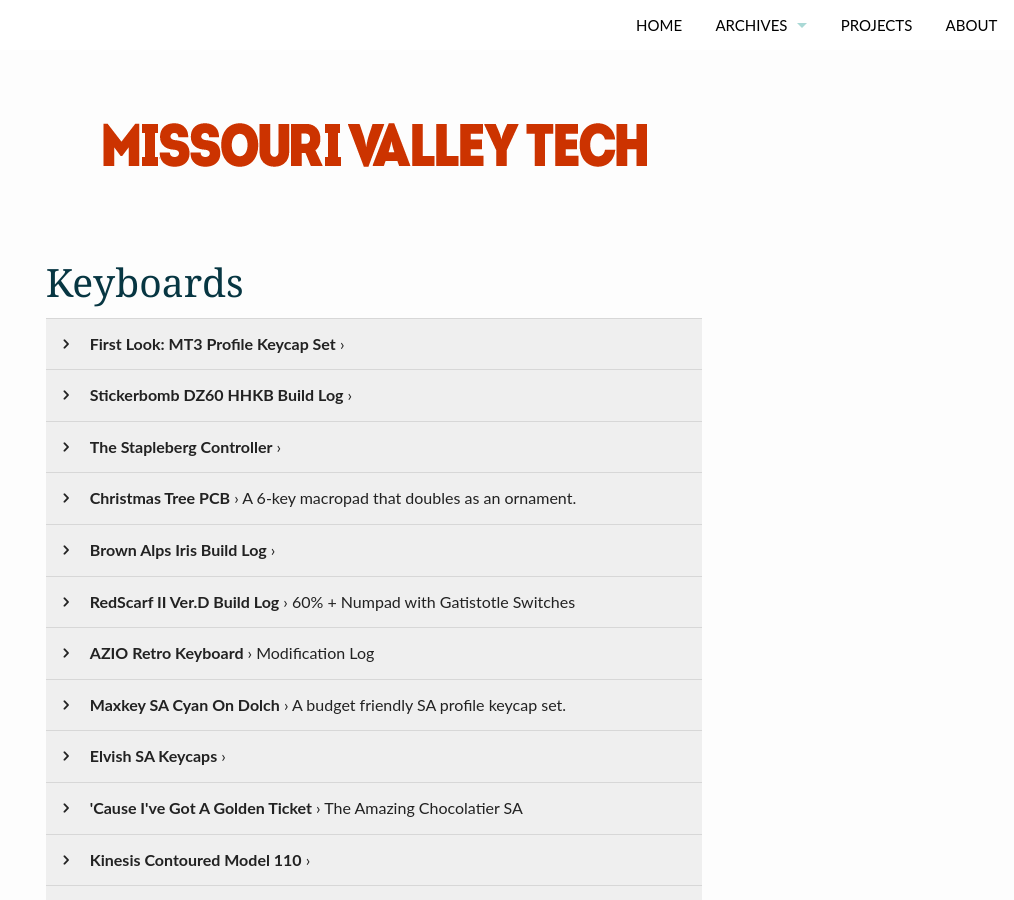
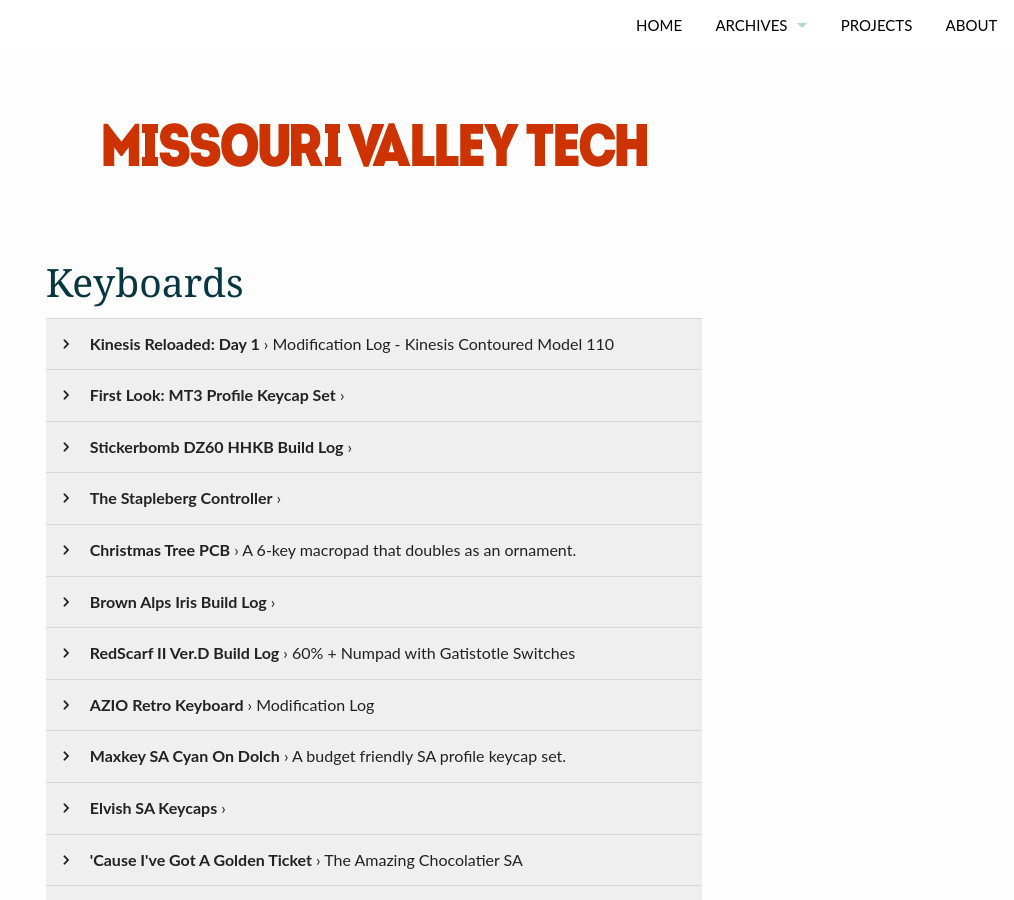
Before and after one commit to missourivalleytech/missourivalleytech.github.io, a Jekyll site: the page built from pages/Categories/keyboards.md, in a window 1280 px wide and 900 px high. Shown: the whole window, without its empty margins (266-1280 px from the left). Built offline with Jekyll 4.4.1, drawn with Linux system fonts in a browser that asks for light colours; nearby versions of some CDN libraries; some of the changed lines change nothing that is shown.

Commit message:
Kinesis Reloaded Day 1 Post

```diff
--- a/_posts/2018/2018-01-05-The-Stapleberg-Controller.md
+++ b/_posts/2018/2018-01-05-The-Stapleberg-Controller.md
@@ -15,6 +15,7 @@
 breadcrumb: true
 comments: true
 ---
+Previously: [Kinesis Contoured]({{ site.baseurl }}/keyboards/2017-02-09-Kinesis-Countoured-Model-110)
 
 <center>
 <a href="https://imgur.com/EIQ8fod.jpg" data-fancybox>
@@ -38,5 +39,7 @@
 
 In order to complete this rebuild, I'll likely need to replace every single internal component in my Model 110, but the result will be a fully modern, fully programmable keyboard.
 
+Next: [Kinesis Reloaded: Day 1]({{ site.baseurl }}/keyboards/KINESIS-RELOADED-POST)
+
 ---
 <p align="right">Typed on Dasher & Dancer DZ60</p>
--- /dev/null
+++ b/_posts/2018/2018-01-30-Kinesis-Reloaded-Day-1.md
@@ -0,0 +1,81 @@
+---
+layout: page
+title: "Kinesis Reloaded: Day 1"
+subheadline: "Modification Log - Kinesis Contoured Model 110"
+teaser: "After a year of making small plans and acquiring parts (namely a Stapleberg controller), I was ready to start modifications to the Kinesis. Last Sunday was Day 1 of a multi-part project. These modifications will completely rebuild the Kinesis from the ground up. When I'm done, the only thing that will remain from the original board is the case."
+author: Morgan
+categories:
+  - keyboards
+image:
+    title:
+    homepage:
+    thumb:
+    caption:
+    caption_url:
+breadcrumb: true
+comments: true
+---
+Previously: [The Stapleberg Controller]({{ site.baseurl }}/keyboards/2018-01-05-The-Stapleberg-Controller)
+
+<center>
+<a href="https://imgur.com/etkYCa3.jpg" data-fancybox>
+	<img src="https://imgur.com/etkYCa3.jpg" alt="" />
+</a></center>
+
+It was roughly a year ago that I acquired a ~1995 [Kinesis Contoured Model 110 keyboard]({{ site.baseurl }}/keyboards/2017-02-09-Kinesis-Countoured-Model-110). Like many people, my first time seeing a Kinesis was in [Men and Black](https://www.reddit.com/r/MechanicalKeyboards/comments/27vkcg/keyboard_spotting_i_was_just_watching_men_in/). With its crazy design and sculpted keywells, I was really interested in this keyboard even then, long before I turned into a keyboard wonk. When I got this white Kinesis Contoured a year ago it wasn't fully functional, but I was happy just to have it. Even if I never did anything with it, the Kinesis is a fun board to put on the wall.
+
+After a year of making small plans and acquiring parts (namely a [Stapleberg controller]({{ site.baseurl }}/keyboards/2018-01-05-The-Stapleberg-Controller)), I was ready to start modifications to the Kinesis. Last Sunday was Day 1 of a multi-part project. These modifications will completely rebuild the Kinesis from the ground up. When I'm done, the only thing that will remain from the original board is the case.
+
+##### Project Goals
+
++ Replace factory Cherry MX Brown switches with tactile Otemu Ice switches.
++ Replace period keywell and thumb cluster PCBs with modern (Stapleberg compatible) PCBs.
++ Replace factory control electronics with Stapleberg controller.
++ Add RGB underglow.
+
+#### Day 1
+
+On Sunday I was at my workbench for nearly 8 hours - I only completed my two goals. Of course, desoldering two complete boards, then soldering in ~80 some switches does take quite a bit of time. Now that I'm halfway done, I'm hoping the remaining half can _also_ be done in a day.
+
+The first order of business on Sunday was extracting the modern PCBs from a Kinesis Advantage. My white Kinesis Contoured is old enough that its internal design and circuitry is entirely different from the modern-day Advantage boards. As a result of these differences, the programmable Stapleberg controller is not compatible with the Contoured's circuitry. I could've alleviated myself all the headache of desoldering by just buying raw PCBs directly from Kinesis, but in the end the cost difference between raw parts and a used Kinesis Advantage was negligible. The route I chose was a lot more work, but I have the benefit of an entire spare Kinesis case for future projects.
+
+<center>
+<a href="https://imgur.com/BvOCehU.jpg" data-fancybox>
+	<img src="https://imgur.com/BvOCehU.jpg" alt="" />
+</a></center>
+
+To extract the PCBs, I first disassembled the Kinesis, whipped out my trusty [desoldering iron](http://amzn.to/2BEEmbC), then got to the business of desoldering the switches. I've desoldered quite a few keyboards in my time, but this was definitely the most difficult yet. For one, the Kinesis' matrix diodes are _inside_ the switches - so there's double the desoldering work to do just to remove a switch; secondly, the curved keywells make it very difficult to actually desolder the pins without damaging anything. It took me quite a long time just to get the solder out, then the same amount of time to actually get the keywell PCBs off without totally wrecking them. Despite all my caution, I did still damage the PCBs in several places, so patch wires were needed when I got to reassembly. I can't say that I'm too desperately surprised that the PCBs took some damage - unlike any other keyboard PCBs, these are flexible, so quite a bit thinner than anything else out there.
+
+After removing the switches from the Advantage's keywells, I repeated the same process on the white Contoured's keywells. With the contoured I threw caution to the wind, knowing that I wouldn't be able to reuse the PCBs. Without care about the PCBs (since they'd be trashed anyway) the desoldering was much faster and smoother.
+
+With the white Contoured's keywell bare, I installed the 75g Otemu Ice switches that I'll be using in this build. Otemu has come a long way in the past few years. Just 3 years ago every Otemu switch I tried was absolutely terrible; these new Ice switches are very nice, and make a great budget alternative to Zealios. The Ice switches are pretty smooth, and very tactile. Not as good as Zealios, but still pretty good (considering they're half the price).
+
+<center>
+<a href="https://imgur.com/MWypm7A.jpg" data-fancybox>
+	<img src="https://imgur.com/MWypm7A.jpg" alt="" />
+</a></center>
+
+Next, were diodes. I've got a lot of experience working with diodes, many previous builds (Alps64, ErgoDox, Iris) have used them. Typically with diodes there is a dedicated through-hole space for them _next to_ the switch, with the Kinesis PCBs, the diode holes are _right under_ the switch. I decided that unlike Kinesis, I wouldn't put diodes inside my switches; if I ever wanted to change the switch type the desoldering work would be hell. I opted instead to put the diodes on the opposite side of the PCB and have them poke through. It took a bit to verify that my diode orientation was correct, but soldering them in was mostly painless. I did need to cut the soldered legs on the switch side of the PCB down totally flush, so the switches wouldn't be interfered with by the diode legs poking out from the PCB.
+
+<center>
+<a href="https://i.imgur.com/9aP2Bp1.jpg" data-fancybox>
+	<img src="https://i.imgur.com/9aP2Bp1.jpg" alt="" />
+</a></center>
+
+With diodes soldered and the PCBs prepped, I started the task of soldering the PCB on to the switches. Funny...typically I think of soldering switches to the PCB, but for this build it's quite the opposite. The switches are first installed in the keywell plate, then the PCB is bent over the switches and soldered into place. This soldering work is complicated and time consuming, but after some creative work (holding the flexible PCB down as I soldered) I was able to get it done.
+
+<center>
+<a href="https://i.imgur.com/SGtZS3S.jpg" data-fancybox>
+	<img src="https://i.imgur.com/SGtZS3S.jpg" alt="" />
+</a></center>
+
+As stated above, I did a decent amount of damage to the donor PCBs when I removed them from the Advantage. I needed a total of **9** patch wires to get the PCBs functional again. It's been ages since I've needed to patch a circuit board - I think the last time was my very first keyboard, an Alps64. This patch work proved to be quite challenging. The matrix on the Kinesis aren't laid out like any other keyboard I've worked with, and with no reference material or spare PCBs to inspect, it took a lot of trial and error to get the first keywell functional. The second keywell was a lot easier as I took photos of both sides of the PCB _before_ I soldered it into place. The lesson learned is that I shouldn't try to wing repairs when I know they'll be necessary. Any future projects that I go into know I'll need to perform repairs - I'll document prior to soldering anything in place.
+
+The last step in this process was to solder in new switches on the thumb clusters. These little PCBs are just like standard PCBs, so the process was quick and painless.
+
+Going into the work on Sunday, I'd really hoped to get the project _complete_, alas - complex tasks always take longer than you think. I won't have time for another marathon 8 hour soldering session this week, so I imagine completion will need to wait until next weekend. In the interim I'll be working on getting RGB LED functionality up and running in the Stapleberg's QMK firmware.
+
+Once the project is complete, I'll have a video up on my YouTube channel as well. Stay tuned for more on this!
+
+---
+<p align="right">Typed on Blue Alps64</p>
```
